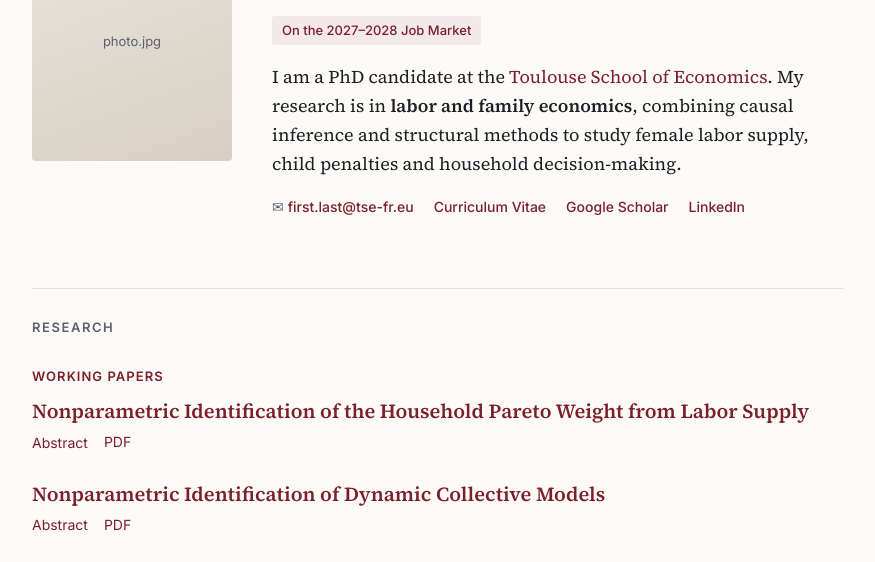
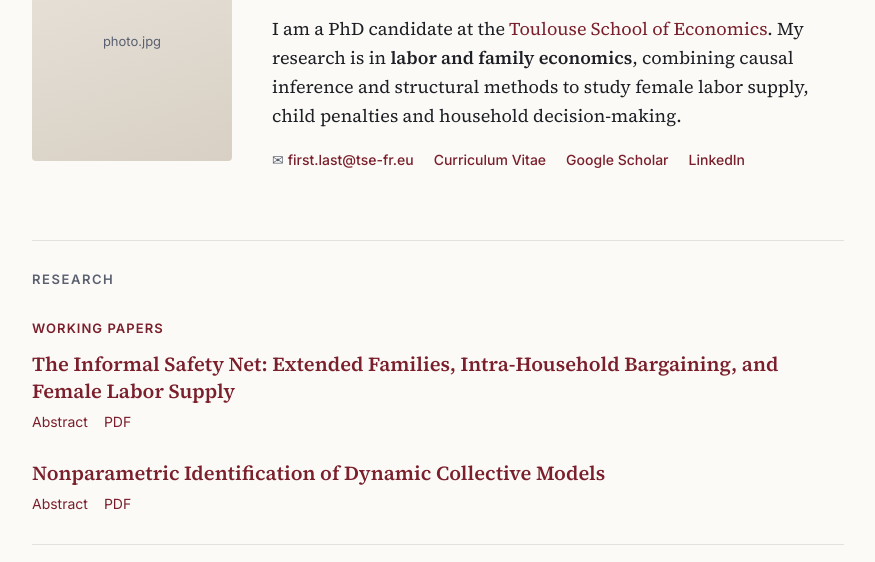
Before and after one commit to SJP9898/sijiapan, a plain HTML site: page index.html in a window 1280 px wide. Shown: the part 186-748 px from the top of the page, without its empty margins (202-1077 px from the left). Drawn offline with Linux system fonts and the light colour scheme.

Commit message:
Update index.html

```diff
--- a/index.html
+++ b/index.html
@@ -155,7 +155,6 @@
     <div>
       <h1>Your Name</h1>
       <p class="role">PhD Candidate in Economics · Toulouse School of Economics</p>
-      <span class="jm-badge">On the 2027–2028 Job Market</span>
 
       <div class="bio">
         <p>I am a PhD candidate at the <a href="https://www.tse-fr.eu/">Toulouse School of Economics</a>.
@@ -178,7 +177,7 @@
 
     <h3>Working Papers</h3>
     <div class="paper">
-      <div class="title"><a href="papers/pareto_weight.pdf">Nonparametric Identification of the Household Pareto Weight from Labor Supply</a></div>
+      <div class="title"><a href="papers/pareto_weight.pdf">The Informal Safety Net: Extended Families, Intra-Household Bargaining, and Female Labor Supply</a></div>
       <div class="links">
         <button type="button" data-toggle="abs-pw">Abstract</button>
         <a href="papers/pareto_weight.pdf">PDF</a>
```
